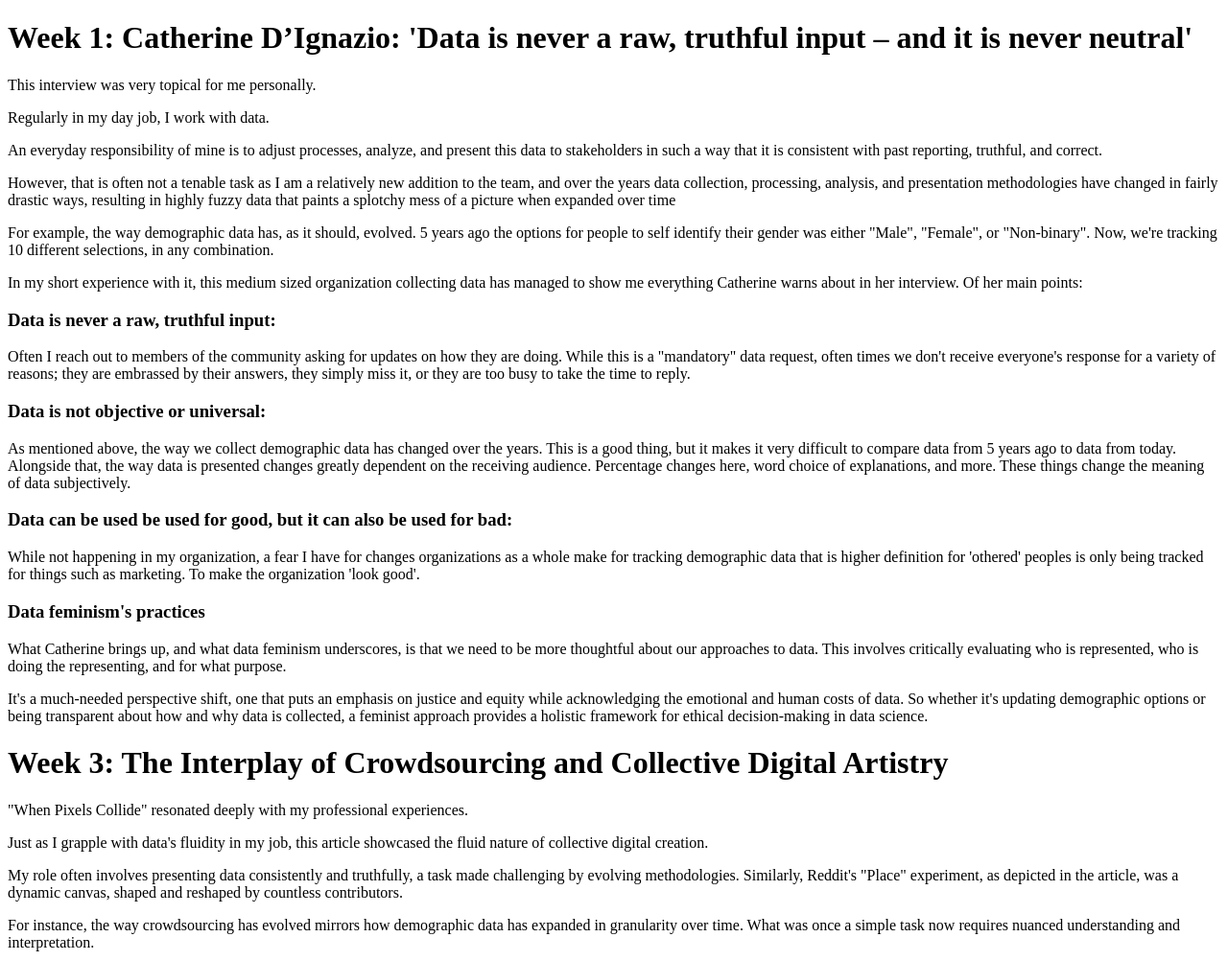
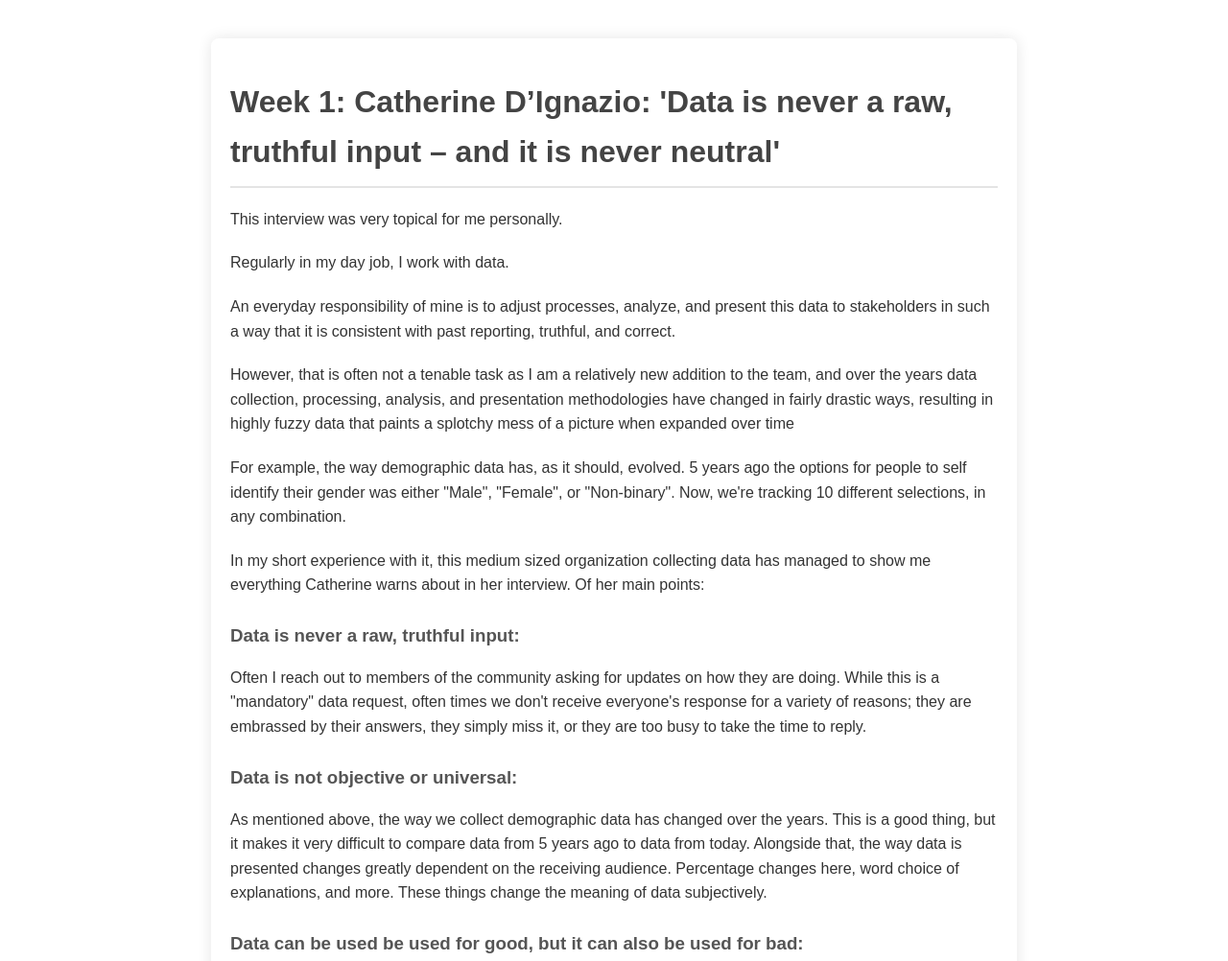
Before and after one commit to shaynelarocque/cart451, a plain HTML site: page weeklyresponses.html in a window 1280 px wide. Shown: the top 1002 px of the page at 96% size. Drawn offline with Linux system fonts and the light colour scheme.

Commit message:
add styling

```diff
--- a/weeklyresponses.html
+++ b/weeklyresponses.html
@@ -1,9 +1,52 @@
 <!DOCTYPE html>
 <html>
+
 <head>
    <meta charset="UTF-8">
    <title>Shayne La Rocque CART 451 Weekly Reading Responses</title>
+   <style>
+      body {
+         font-family: 'Arial', sans-serif;
+         background-color: #f4f4f4;
+         color: #333;
+         line-height: 1.6;
+         padding: 20px;
+         max-width: 800px;
+         margin: 40px auto;
+         border-radius: 8px;
+         box-shadow: 0px 0px 15px rgba(0, 0, 0, 0.1);
+         background-color: #fff;
+      }
+
+      h1 {
+         color: #444;
+         border-bottom: 2px solid #e4e4e4;
+         padding-bottom: 10px;
+         margin-bottom: 20px;
+      }
+
+      h3 {
+         color: #555;
+         margin-top: 25px;
+         margin-bottom: 15px;
+      }
+
+      p {
+         margin-bottom: 20px;
+         font-size: 16px;
+      }
+
+      /* Add some responsive design */
+      @media screen and (max-width: 768px) {
+         body {
+            padding: 15px;
+            margin: 20px auto;
+         }
+      }
+   </style>
+
 </head>
+
 <body>
    <h1>Week 1: Catherine D’Ignazio: 'Data is never a raw, truthful input – and it is never neutral'</h1>
    <p>This interview was very topical for me personally.</p>
@@ -50,18 +93,29 @@
    </p>
    <h1>Week 3: The Interplay of Crowdsourcing and Collective Digital Artistry</h1>
    <p>"When Pixels Collide" resonated deeply with my professional experiences.</p>
-      <p>Just as I grapple with data's fluidity in my job, this article showcased the fluid nature of collective digital creation.</p>
-      <p>My role often involves presenting data consistently and truthfully, a task made challenging by evolving methodologies. Similarly, Reddit's "Place" experiment, as depicted in the article, was a dynamic canvas, shaped and reshaped by countless contributors.</p>
-      <p>For instance, the way crowdsourcing has evolved mirrors how demographic data has expanded in granularity over time. What was once a simple task now requires nuanced understanding and interpretation.</p>
+   <p>Just as I grapple with data's fluidity in my job, this article showcased the fluid nature of collective digital
+      creation.</p>
+   <p>My role often involves presenting data consistently and truthfully, a task made challenging by evolving
+      methodologies. Similarly, Reddit's "Place" experiment, as depicted in the article, was a dynamic canvas, shaped
+      and reshaped by countless contributors.</p>
+   <p>For instance, the way crowdsourcing has evolved mirrors how demographic data has expanded in granularity over
+      time. What was once a simple task now requires nuanced understanding and interpretation.</p>
    <p>Reflecting on Jeff Howe's "The Rise of Crowdsourcing", I see parallels:</p>
    <h3>Crowdsourcing as a Democratic Tool:</h3>
-      <p>Just as I've seen data collection methodologies change, crowdsourcing has evolved from a simple concept to a complex tool for collaboration and creation.</p>
+   <p>Just as I've seen data collection methodologies change, crowdsourcing has evolved from a simple concept to a
+      complex tool for collaboration and creation.</p>
    <h3>Challenges in Quality and Consistency:</h3>
-      <p>Similar to my struggles with presenting consistent data over time, crowdsourced projects like "Place" grapple with maintaining quality amidst diverse contributions.</p>
+   <p>Similar to my struggles with presenting consistent data over time, crowdsourced projects like "Place" grapple with
+      maintaining quality amidst diverse contributions.</p>
    <h3>The Potential for Misuse:</h3>
-      <p>While I worry about data being used superficially to enhance an organization's image, crowdsourcing too can be misused, as seen with destructive groups like "The Void".</p>
+   <p>While I worry about data being used superficially to enhance an organization's image, crowdsourcing too can be
+      misused, as seen with destructive groups like "The Void".</p>
    <h3>A Call for Ethical Practices:</h3>
-      <p>Both the articles emphasize the need for ethical practices. Whether it's ensuring data represents everyone fairly or ensuring crowdsourced projects are inclusive and respectful, there's a shared call for responsibility and care.</p>
-      <p>Ultimately, these readings underscore the importance of approaching digital tools and methodologies with a critical and ethical lens, always considering the broader implications of our actions.</p>
+   <p>Both the articles emphasize the need for ethical practices. Whether it's ensuring data represents everyone fairly
+      or ensuring crowdsourced projects are inclusive and respectful, there's a shared call for responsibility and care.
+   </p>
+   <p>Ultimately, these readings underscore the importance of approaching digital tools and methodologies with a
+      critical and ethical lens, always considering the broader implications of our actions.</p>
 </body>
+
 </html>
```
Lines whose indentation alone changed are shown as unchanged.
